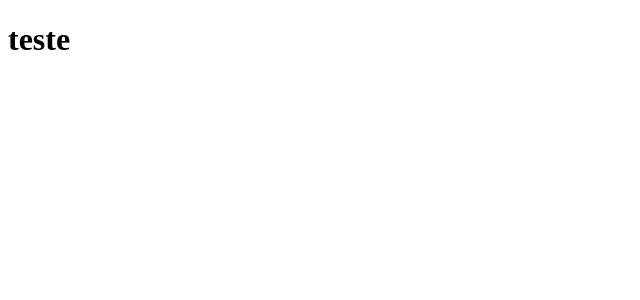
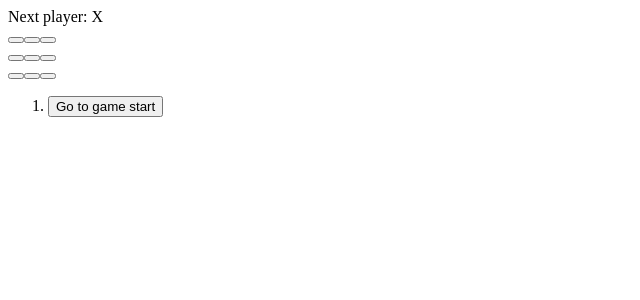
Before and after one commit to Ana-Calafati/jogo-da-velha, a React (Vite) app: page / in a window 1280 px wide. Shown: the top 300 px of the page, without its empty margins (0-640 px from the left). Built offline with nearby package versions, Linux system fonts and the light colour scheme.

Commit message:
ADD: código modelo jogo da velha (doc react)

```diff
--- a/src/App.jsx
+++ b/src/App.jsx
@@ -1,11 +1,115 @@
+import { useState } from 'react';
 
-function App() {
+function Square({ value, onSquareClick }) {
+  return (
+    <button className="square" onClick={onSquareClick}>
+      {value}
+    </button>
+  );
+}
+
+function Board({ xIsNext, squares, onPlay }) {
+  function handleClick(i) {
+    if (calculateWinner(squares) || squares[i]) {
+      return;
+    }
+    const nextSquares = squares.slice();
+    if (xIsNext) {
+      nextSquares[i] = 'X';
+    } else {
+      nextSquares[i] = 'O';
+    }
+    onPlay(nextSquares);
+  }
+
+  const winner = calculateWinner(squares);
+  let status;
+  if (winner) {
+    status = 'Winner: ' + winner;
+  } else {
+    status = 'Next player: ' + (xIsNext ? 'X' : 'O');
+  }
 
   return (
     <>
-     <h1>teste</h1>
+      <div className="status">{status}</div>
+      <div className="board-row">
+        <Square value={squares[0]} onSquareClick={() => handleClick(0)} />
+        <Square value={squares[1]} onSquareClick={() => handleClick(1)} />
+        <Square value={squares[2]} onSquareClick={() => handleClick(2)} />
+      </div>
+      <div className="board-row">
+        <Square value={squares[3]} onSquareClick={() => handleClick(3)} />
+        <Square value={squares[4]} onSquareClick={() => handleClick(4)} />
+        <Square value={squares[5]} onSquareClick={() => handleClick(5)} />
+      </div>
+      <div className="board-row">
+        <Square value={squares[6]} onSquareClick={() => handleClick(6)} />
+        <Square value={squares[7]} onSquareClick={() => handleClick(7)} />
+        <Square value={squares[8]} onSquareClick={() => handleClick(8)} />
+      </div>
     </>
-  )
+  );
 }
 
-export default App
+export default function Game() {
+  const [history, setHistory] = useState([Array(9).fill(null)]);
+  const [currentMove, setCurrentMove] = useState(0);
+  const xIsNext = currentMove % 2 === 0;
+  const currentSquares = history[currentMove];
+
+  function handlePlay(nextSquares) {
+    const nextHistory = [...history.slice(0, currentMove + 1), nextSquares];
+    setHistory(nextHistory);
+    setCurrentMove(nextHistory.length - 1);
+  }
+
+  function jumpTo(nextMove) {
+    setCurrentMove(nextMove);
+  }
+
+  const moves = history.map((squares, move) => {
+    let description;
+    if (move > 0) {
+      description = 'Go to move #' + move;
+    } else {
+      description = 'Go to game start';
+    }
+    return (
+      <li key={move}>
+        <button onClick={() => jumpTo(move)}>{description}</button>
+      </li>
+    );
+  });
+
+  return (
+    <div className="game">
+      <div className="game-board">
+        <Board xIsNext={xIsNext} squares={currentSquares} onPlay={handlePlay} />
+      </div>
+      <div className="game-info">
+        <ol>{moves}</ol>
+      </div>
+    </div>
+  );
+}
+
+function calculateWinner(squares) {
+  const lines = [
+    [0, 1, 2],
+    [3, 4, 5],
+    [6, 7, 8],
+    [0, 3, 6],
+    [1, 4, 7],
+    [2, 5, 8],
+    [0, 4, 8],
+    [2, 4, 6],
+  ];
+  for (let i = 0; i < lines.length; i++) {
+    const [a, b, c] = lines[i];
+    if (squares[a] && squares[a] === squares[b] && squares[a] === squares[c]) {
+      return squares[a];
+    }
+  }
+  return null;
+}
```
